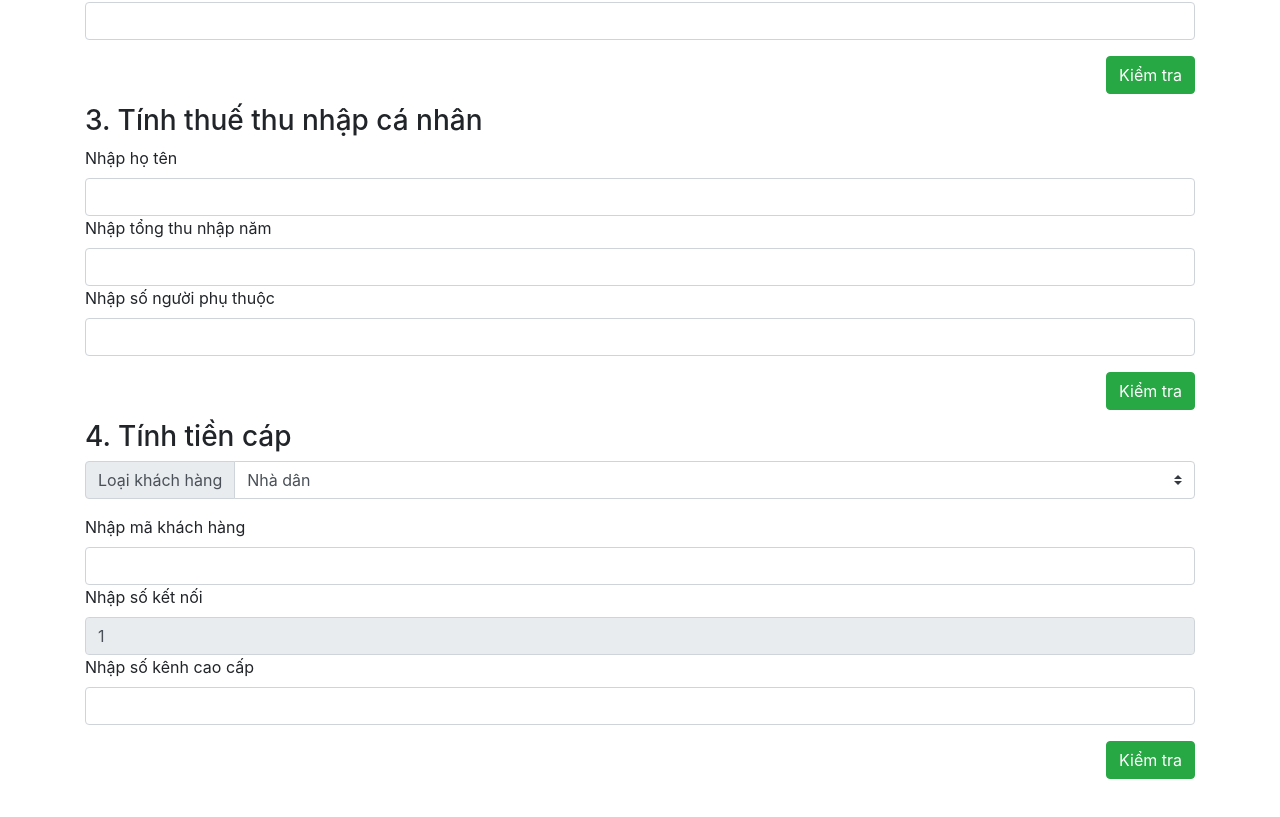
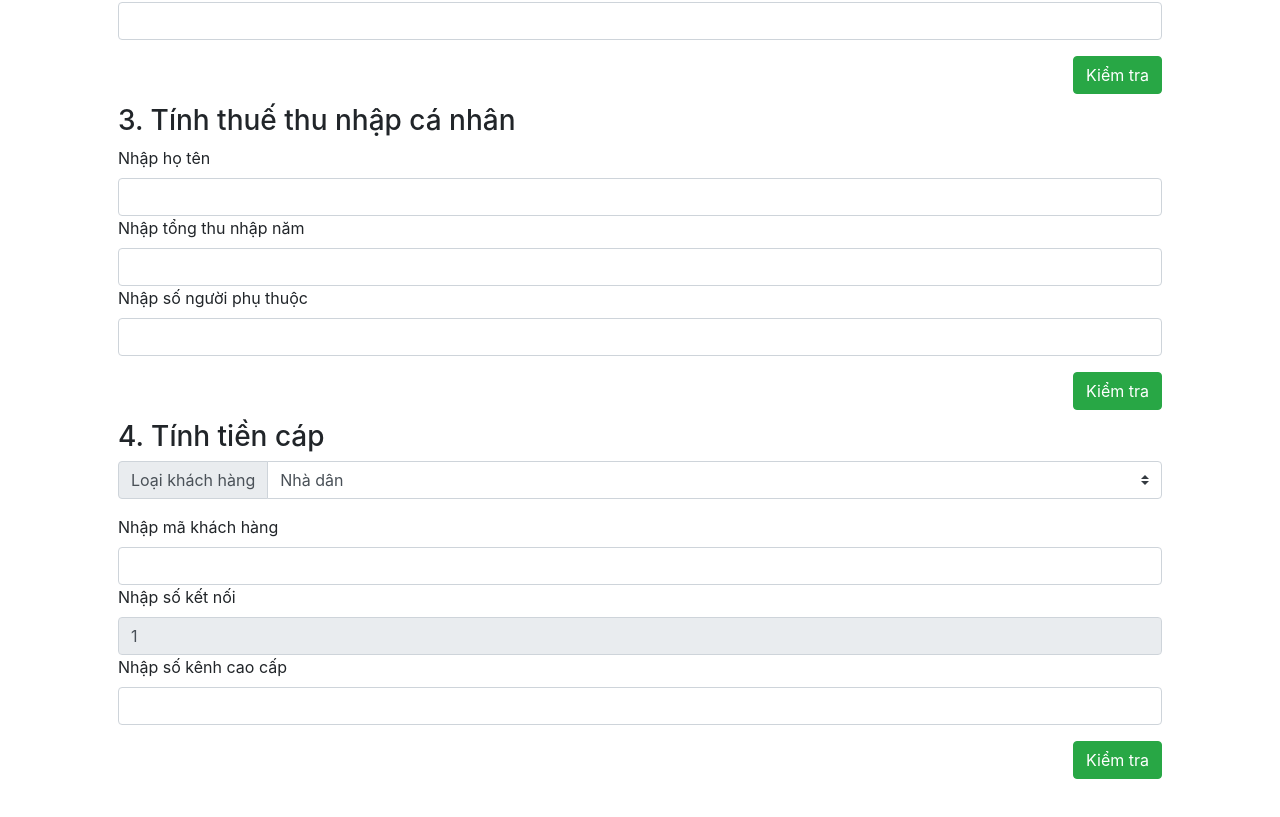
Before and after one commit to dvhoang10/BC21_BT-JS-BUOI4_dangviethoang, a plain HTML site: page index.html in a window 1280 px wide. Shown: the part 733-1550 px from the top of the page. Before the commit the page ends 1512 px from the top, so only its background shows below. Drawn offline with nearby package versions, Linux system fonts and the light colour scheme.

Commit message:
fix layout

```diff
--- a/index.html
+++ b/index.html
@@ -20,7 +20,7 @@
     <link rel="stylesheet" href="./css/style.css" />
   </head>
   <body>
-    <div class="container pt-5">
+    <div class="container p-5">
       <h1 class="text-center">Bài tập</h1>
       <!-- quan ly sinh vien -->
       <div class="bt1 pt-5">
@@ -153,7 +153,7 @@
           Kiểm tra
         </button>
       </div>
-      <div class="bt4 pt-5">
+      <div class="bt4 pt-5 pb-5">
         <h3>4. Tính tiền cáp</h3>
         <div id="bt4-alert" class="alert alert-success mt-3" role="alert"></div>
         <div class="input-group mb-3">
```
